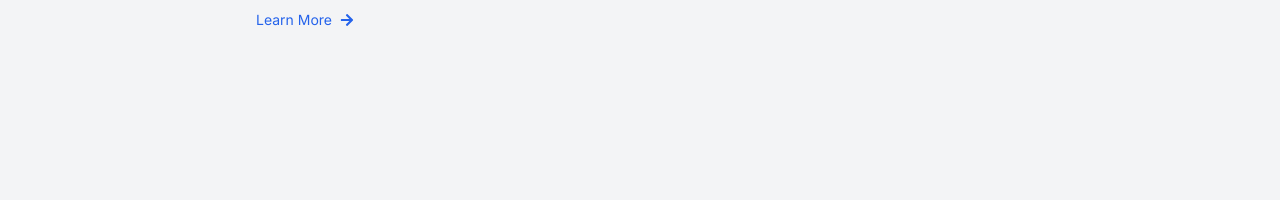
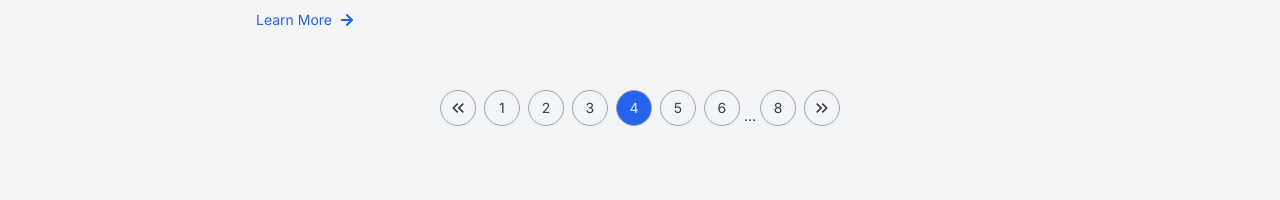
Before and after one commit to chirag389817/blogs, a Next.js app: page /categories/123 in a window 1280 px wide. Shown: the part 551-751 px from the top of the page. Built offline with nearby package versions, Linux system fonts and the light colour scheme.

Commit message:
added: pagination

```diff
--- a/app/categories/[category]/page.tsx
+++ b/app/categories/[category]/page.tsx
@@ -1,4 +1,5 @@
 import BlogCard from "@/components/BlogCard";
+import Pagination from "@/components/Pagination";
 
 type TPageProps = {
     params: {
@@ -30,6 +31,11 @@ function page({ params }: TPageProps) {
                 lumbersexual pork belly polaroid hoodie portland craft beer."
                 blogSlug="first-blog"
             />
+            <Pagination
+                currentPage={4}
+                totalPage={8}
+                urlPrefix="/categories/abcd?"
+            />
         </main>
     );
 }
--- /dev/null
+++ b/components/Pagination.tsx
@@ -0,0 +1,132 @@
+import {
+    MdKeyboardDoubleArrowLeft,
+    MdKeyboardDoubleArrowRight
+} from "react-icons/md";
+import { twMerge } from "tailwind-merge";
+
+type TPaginationProps = {
+    currentPage: number;
+    totalPage: number;
+    urlPrefix: string;
+};
+
+function PageLink({
+    children,
+    href,
+    current = false
+}: {
+    children: React.ReactNode;
+    href: string;
+    current?: boolean;
+}) {
+    return (
+        <li>
+            <a
+                className={twMerge(
+                    "mx-1 flex h-9 w-9 items-center justify-center rounded-full border dark:border-gray-100 border-gray-400 bg-transparent p-0 text-blue-gray-500 transition duration-150 ease-in-out hover:bg-light-300",
+                    current && "bg-blue-600 text-gray-200"
+                )}
+                href={href}
+            >
+                {children}
+            </a>
+        </li>
+    );
+}
+
+function CustomPagination({
+    currentPage,
+    totalPage,
+    urlPrefix
+}: TPaginationProps) {
+    return (
+        <>
+            {currentPage - 3 >= 1 && (
+                <>
+                    <PageLink href={`${urlPrefix}page=1`}>1</PageLink>
+                    {currentPage - 4 >= 1 && <span>...</span>}
+                </>
+            )}
+            {currentPage - 2 >= 1 && (
+                <PageLink href={`${urlPrefix}page=${currentPage - 2}`}>
+                    {currentPage - 2}
+                </PageLink>
+            )}
+            {currentPage - 1 >= 1 && (
+                <PageLink href={`${urlPrefix}page=${currentPage - 1}`}>
+                    {currentPage - 1}
+                </PageLink>
+            )}
+            <PageLink href="#" current>
+                {currentPage}
+            </PageLink>
+            {currentPage + 1 <= totalPage && (
+                <PageLink href={`${urlPrefix}page=${currentPage + 1}`}>
+                    {currentPage + 1}
+                </PageLink>
+            )}
+            {currentPage + 2 <= totalPage && (
+                <PageLink href={`${urlPrefix}page=${currentPage + 2}`}>
+                    {currentPage + 2}
+                </PageLink>
+            )}
+            {currentPage + 3 <= totalPage && (
+                <>
+                    {currentPage + 4 <= totalPage && <span>...</span>}
+                    <PageLink href={`${urlPrefix}page=${totalPage}`}>
+                        {totalPage}
+                    </PageLink>
+                </>
+            )}
+        </>
+    );
+}
+
+function LinearPagination({
+    currentPage,
+    totalPage,
+    urlPrefix
+}: TPaginationProps) {
+    return (
+        <>
+            {Array(totalPage)
+                .fill(1)
+                .map((num, idx) => (
+                    <PageLink
+                        href={`${urlPrefix}page=${idx + 1}`}
+                        current={idx + 1 === currentPage}
+                    >
+                        {idx + 1}
+                    </PageLink>
+                ))}
+        </>
+    );
+}
+
+function Pagination(props: TPaginationProps) {
+    return (
+        <ul className="flex text-sm justify-center items-end py-6">
+            {props.currentPage > 1 && (
+                <PageLink
+                    href={`${props.urlPrefix}page=${props.currentPage - 1}`}
+                >
+                    <MdKeyboardDoubleArrowLeft className="text-xl" />
+                </PageLink>
+            )}
+            {props.totalPage > 7 ? (
+                <CustomPagination {...props} />
+            ) : (
+                <LinearPagination {...props} />
+            )}
+            {props.currentPage < props.totalPage && (
+                <PageLink
+                    href={`${props.urlPrefix}page=${props.currentPage + 1}`}
+                >
+                    <MdKeyboardDoubleArrowRight className="text-xl" />
+                </PageLink>
+            )}
+        </ul>
+    );
+}
+
+export default Pagination;
```
